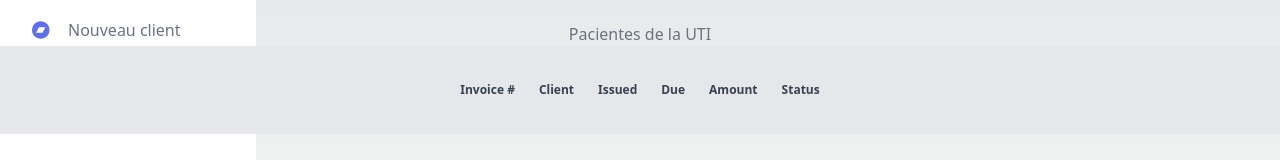
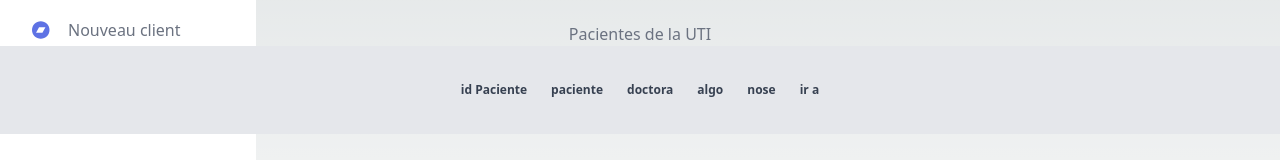
Before and after one commit to RamiroQuiro/sistemaunidosis, a Next.js app: page /dashboard/pacientes in a window 1280 px wide. Shown: the part 330-490 px from the top of the page. Built offline with nearby package versions, Linux system fonts and the light colour scheme.

Commit message:
crando tabla cabecera

```diff
--- a/src/app/dashboard/pacientes/ContenedorPacientes.jsx
+++ b/src/app/dashboard/pacientes/ContenedorPacientes.jsx
@@ -16,24 +16,24 @@ export default function ContenedorPacientes({}) {
         className="flex bg-gray-200 items-center mx-auto justify-between p-1 w-full"
       >
         <div className="flex flex-col items-center justify-between p-1 gap-2 mx-auto">
-          <div className="container p-2 mx-auto sm:p-4 dark:text-gray-100">
+          <div className="container p-2 mx-auto sm:p-4 ">
             <div className="overflow-x-auto">
               <table className="min-w-full text-xs">
                 <thead className="dark:bg-gray-700">
                   <tr className="text-left">
-                    <th className="p-3">Invoice #</th>
-                    <th className="p-3">Client</th>
-                    <th className="p-3">Issued</th>
-                    <th className="p-3">Due</th>
-                    <th className="p-3 text-right">Amount</th>
-                    <th className="p-3">Status</th>
+                    <th className="p-3">id Paciente</th>
+                    <th className="p-3">paciente</th>
+                    <th className="p-3">doctora</th>
+                    <th className="p-3">algo</th>
+                    <th className="p-3 text-right">nose</th>
+                    <th className="p-3">ir a</th>
                   </tr>
                 </thead>
                 <tbody>
                   {pacientes?.map((paciente, i) => (
                     <tr
                       key={data[paciente]?.idPaciente}
-                      className="border-b border-opacity-20 dark:border-gray-700 dark:bg-gray-900"
+                      className="border-b border-opacity-20 dark:border-gray-700"
                     >
                       <td className="p-3">
                         <p>{data[paciente].idPaciente}</p>
@@ -49,7 +49,7 @@ export default function ContenedorPacientes({}) {
                       <td className="p-3 text-right">
                       </td>
                       <td className="p-3 text-right">
-                        <span className="px-3 py-1 font-semibold rounded-md dark:bg-violet-400 dark:text-gray-900">
+                        <span className="px-3 py-1 font-semibold rounded-md dark:bg-violet-400 ">
                           <span>ir a paciente</span>
                         </span>
                       </td>
```
